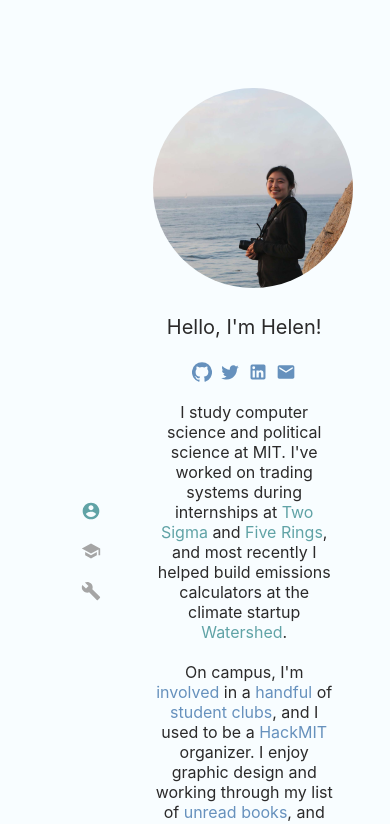
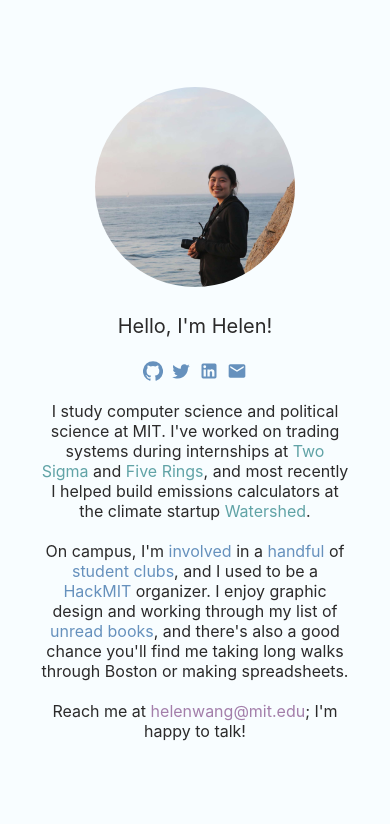
Before and after one commit to helenkw/site, a React (Create React App) app: page / in a window 390 px wide. Shown: the top 824 px of the page. Built offline with nearby package versions, Linux system fonts and the light colour scheme.

Commit message:
hide nav on mobile

```diff
--- a/public/index.html
+++ b/public/index.html
@@ -3,12 +3,12 @@
   <head>
     <meta charset="utf-8" />
     <link rel="icon" href="%PUBLIC_URL%/favicon.ico" />
-    <meta name="viewport" content="width=device-width, initial-scale=1" />
+    <meta
+      name="viewport"
+      content="width=device-width, initial-scale=1, user-scalable=yes"
+    />
     <meta name="theme-color" content="#000000" />
-    <meta
-      name="description"
-      content="Personal site for Helen Wang"
-    />
+    <meta name="description" content="Personal site for Helen Wang" />
     <link rel="apple-touch-icon" href="%PUBLIC_URL%/logo192.png" />
     <link rel="manifest" href="%PUBLIC_URL%/manifest.json" />
     <title>Helen Wang</title>
--- a/src/App.css
+++ b/src/App.css
@@ -14,11 +14,6 @@
   display: flex;
   flex-direction: column;
 }
-
-/*
-  * Colors
-  * https://coolors.co/a3e7f7-3bbbd1-0d87a6-f8fdff-fbf9f3-2b2a2a-ffe78f-ffa977-fa896b-e35a51
-  */
 
 :root {
   --off-white: #fbf9f3;
@@ -59,25 +54,31 @@ html {
   padding: 1.5rem 2.5rem;
   min-height: 100vh;
   width: 100%;
+
+  @media (max-width: 960px) {
+    padding: 0.5rem;
+  }
 }
 
-.app-container {
-  box-sizing: border-box;
-  align-items: center;
-
-  padding: 2rem;
-  width: 100%;
-  max-width: 80rem;
-
-  flex-direction: row;
-}
-
+.app-container,
 .page-container {
   box-sizing: border-box;
   align-items: center;
 
   padding: 2rem;
   width: 100%;
+
+  @media (max-width: 960px) {
+    padding: 1rem;
+  }
+}
+
+.app-container {
+  max-width: 80rem;
+  flex-direction: row;
+}
+
+.page-container {
   max-width: 50rem;
 }
 
--- a/src/navigation/Navigation.css
+++ b/src/navigation/Navigation.css
@@ -1,10 +1,9 @@
 #navigation {
   min-width: 20%;
-  display: flex;
-  justify-content: right;
-  align-content: right;
-  justify-items: right;
-  align-items: right;
+
+  @media (max-width: 60rem) {
+    display: none;
+  }
 }
 
 #navigation .item {
@@ -13,6 +12,10 @@
   padding: 8px 0px;
   cursor: pointer;
   position: relative;
+
+  @media (max-width: 60rem) {
+    display: none;
+  }
 }
 
 #navigation .item .icon {
```
